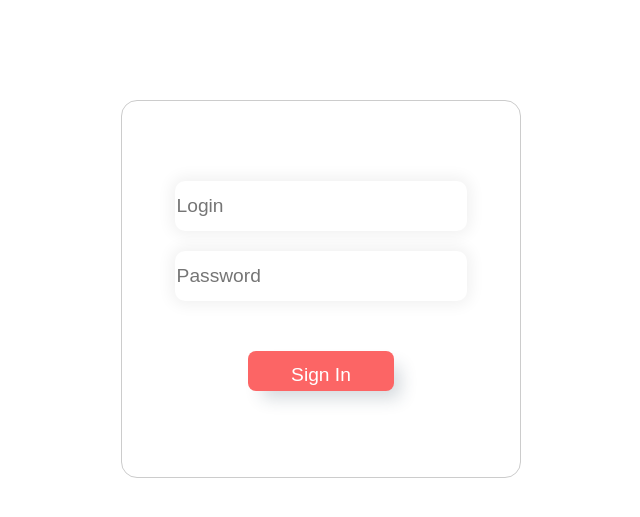
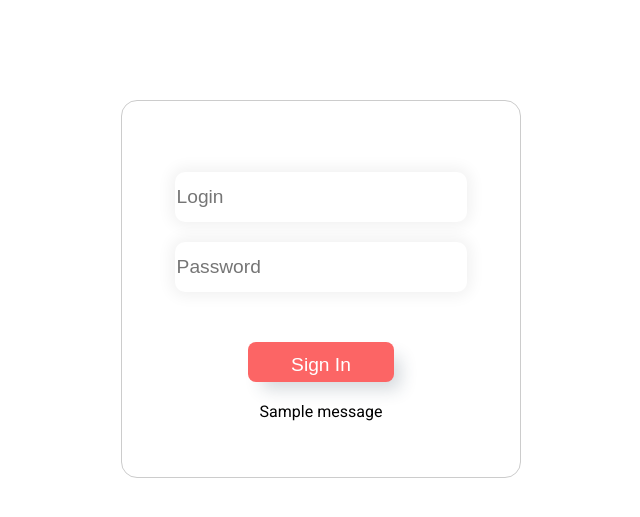
Before and after one commit to alladinattar/contacts-book, a Flask app: page /login in a window 1280 px wide. Shown: the part 100-617 px from the top of the page, without its empty margins (319-959 px from the left). Run offline with Flask 2, Linux system fonts and the light colour scheme; tables that the repository leaves empty hold one stand-in row (values such as "Sample post"); one stand-in notice (Sample message) is shown.

Commit message:
add login form with data processing

```diff
--- a/app/__init__.py
+++ b/app/__init__.py
@@ -1,6 +1,7 @@
 from flask import Flask
 from flask_sqlalchemy import SQLAlchemy
 from flask_migrate import Migrate
+from flask_login import LoginManager
 app = Flask(__name__)
 app.secret_key = b'helloworld'
 app.config["SECRET_KEY"] = "fsdfa"
@@ -9,4 +10,7 @@ app.config["SQLALCHEMY_DATABASE_URI"] = "postgresql+psycopg2://postgres:123@loca
 db = SQLAlchemy(app)
 
 migrate = Migrate(app, db)
+
+login = LoginManager(app)
+
 from app import routes
--- a/app/routes.py
+++ b/app/routes.py
@@ -1,16 +1,31 @@
-from flask import render_template, request, redirect, url_for
+from flask import render_template, request, redirect, url_for, flash
 from app import app
+from app.models import User
 from app.forms import LoginForm, SignUpForm
+from flask_login import current_user, login_user
+
 
 @app.route("/")
 def home():
     return render_template("index.html")
 
+
 @app.route("/login", methods=["POST", "GET"])
 def login():
-    if request.method == "POST":
-        return "POST"
+    if current_user.is_authenticated:
+        print("Authenticated")
+        return redirect(url_for('home'))
+
     form = LoginForm()
+    if form.validate_on_submit():
+        print('Hello world')
+        user = User.query.filter_by(username=form.username.data).first()
+        if user is None or not user.check_password(form.password.data):
+            flash("Invalid password or login")
+            return redirect(url_for('login'))
+        login_user(user)
+        return redirect(url_for('home'))
+
     return render_template("login.html", form=form)
 
 
@@ -22,5 +37,4 @@ def signup():
 
     return redirect(url_for('login'))
 
-
     return render_template("register.html", form=form)
--- a/app/static/css/login.css
+++ b/app/static/css/login.css
@@ -111,3 +111,12 @@ form .button{
   background: -moz-linear-gradient(45deg, rgb(252, 101, 101) 20%, rgb(86, 181, 184));
   background: linear-gradient(45deg, rgb(252, 101, 101) 20%, rgb(86, 181, 184));
 }
+
+li{
+  list-style-type: none;
+  font-family: Roboto;
+}
+ul{
+  margin: 0;
+  padding: 0;
+}
--- a/app/templates/login.html
+++ b/app/templates/login.html
@@ -1,9 +1,18 @@
 {% extends "login_base.html" %}
 {%  block content %}
-      <form action="" method="post" id="form">
+      <form action="" method="post" id="form" novalidate>
           {{ form.hidden_tag() }}
           {{ form.username(placeholder="Login") }}
           {{ form.password(placeholder="Password") }}
           {{ form.submit(class="button", onclick="document.getElementById('form').submit(); return false;")}}
+          {% with messages = get_flashed_messages() %}
+          {% if messages %}
+            <ul>
+            {% for message in messages %}
+              <li>{{ message }}</li>
+            {% endfor %}
+            </ul>
+          {% endif %}
+          {% endwith %}
       </form>
 {% endblock %}
```
Also changed, not shown: app/models.py (+8 -2 lines).
